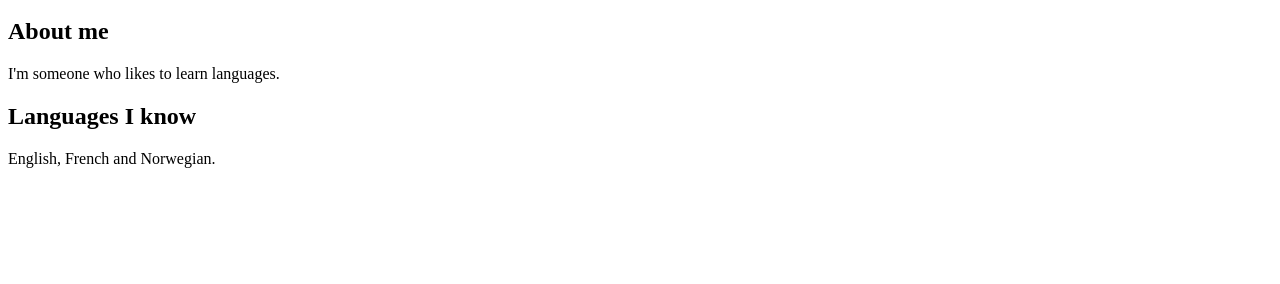
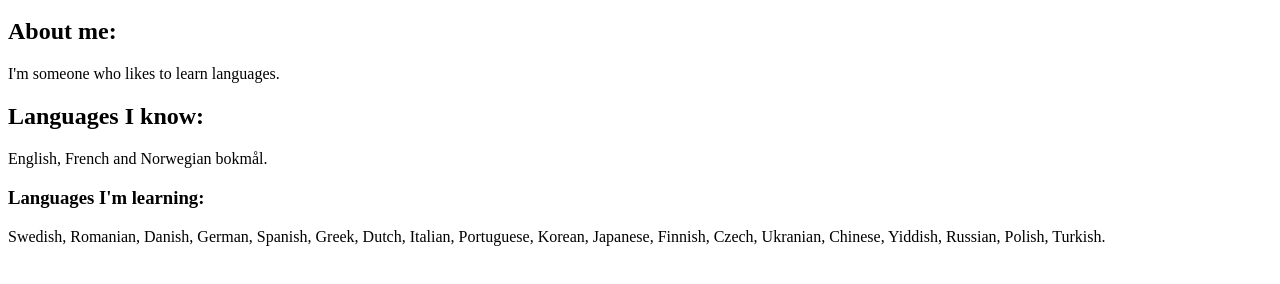
Before and after one commit to caiden-05/my_website, a plain HTML site: page index.html in a window 1280 px wide. Shown: the part 48-332 px from the top of the page. Drawn offline with Linux system fonts and the light colour scheme.

Commit message:
update index.html

```diff
--- a/index.html
+++ b/index.html
@@ -3,13 +3,17 @@
         Hello, je m'appelle Caiden og jeg kan snakke flere språk!
     </h1>
     <body>
-        <h2>About me</h2>
+        <h2>About me:</h2>
         <p>
             I'm someone who likes to learn languages.
         </p>
-        <h2>Languages I know</h2>
+        <h2>Languages I know:</h2>
         <p>
-            English, French and Norwegian.
+            English, French and Norwegian bokmål.
+        </p>
+        <h3>Languages I'm learning:</h3>
+        <p>
+            Swedish, Romanian, Danish, German, Spanish, Greek, Dutch, Italian, Portuguese, Korean, Japanese, Finnish, Czech, Ukranian, Chinese, Yiddish, Russian, Polish, Turkish.
         </p>
     </body>
 </html>
```
